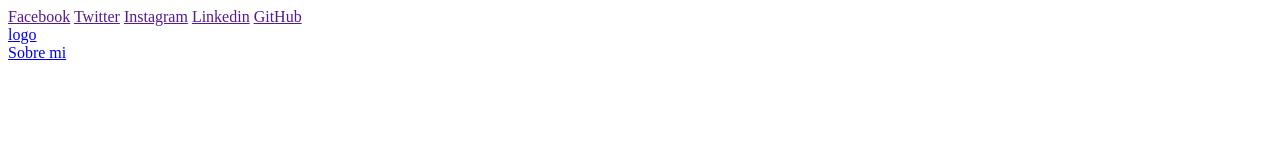
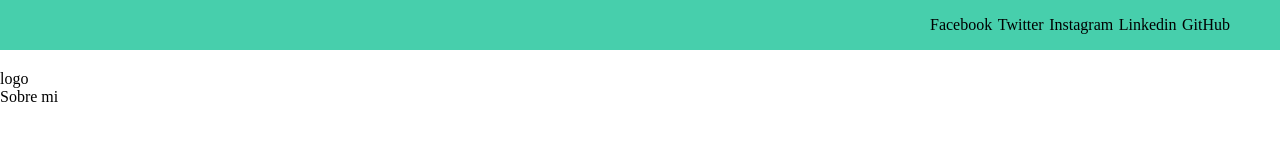
Before and after one commit to ciprian013/projectsBlog, a plain HTML site: page index.html in a window 1280 px wide. Drawn offline with Linux system fonts and the light colour scheme.

Commit message:
0.3 Estilos en el header se configuran todos los estilos iniciales Se trabaja con grid para los estilos del header y para el contenedor de los iconos se trabaja flex

```diff
--- a/css/main.css
+++ b/css/main.css
@@ -0,0 +1,44 @@
+*{
+    box-sizing: border-box;
+    padding: 0;
+    margin: 0;
+}
+
+body{
+    position: fixed;
+    top: 0;
+    bottom: 0;
+    left: 0;
+    right: 0;
+}
+
+a{
+    text-decoration: none;
+    display: inline;
+    color: black;
+}
+
+header{
+    width: 100%;
+    height: 140px;
+    display: grid;
+    grid-template-rows:repeat(2,1fr) ;
+}
+
+header .bar-icons{
+    width: 100%;
+    height: 50px;
+    background-color: #47cfac;
+    display: grid;
+}
+
+header .bar-icons .bar-icons__container{
+    width: 300px;
+    height: auto;
+    display: flex;
+    justify-items: flex-end;
+    align-items: center;
+    justify-content: space-between;
+    justify-self: end;
+    margin-right: 50px;
+}
--- a/index.html
+++ b/index.html
@@ -10,8 +10,8 @@
 
 <body>
     <header>
-        <section>
-            <div>
+        <section class="bar-icons">
+            <div class="bar-icons__container">
                 <a href="">Facebook</a>
                 <a href="">Twitter</a>
                 <a href="">Instagram</a>
@@ -20,10 +20,10 @@
             </div>
         </section>
         <nav>
-            <section>
+            <section class="nav__logo">
                 <a href="./perfil.html"><span>logo</span></a>
             </section>
-            <section>
+            <section class="profile-link">
                 <a href="./perfil.html">Sobre mi</a>
             </section>
         </nav>
```
